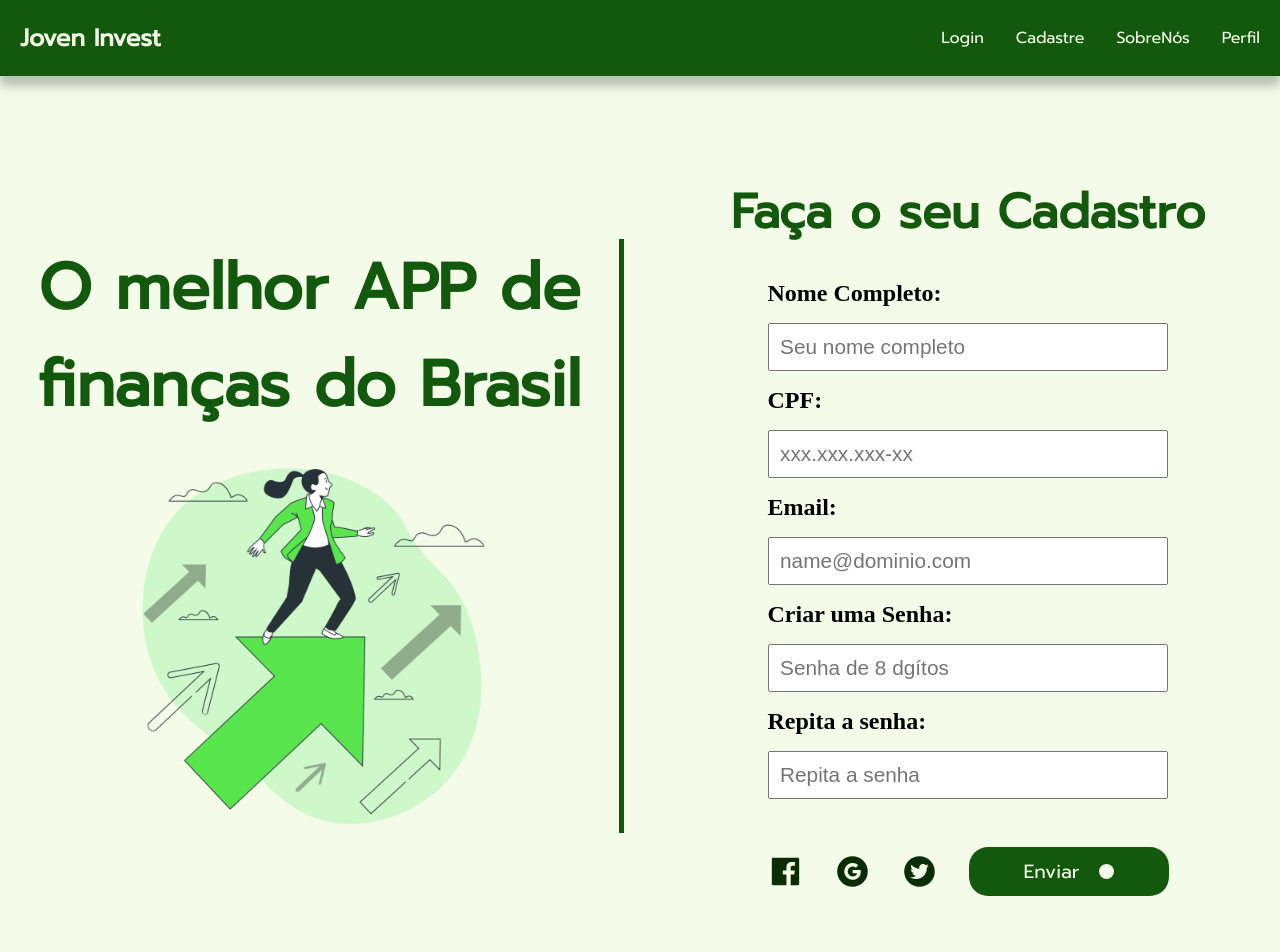
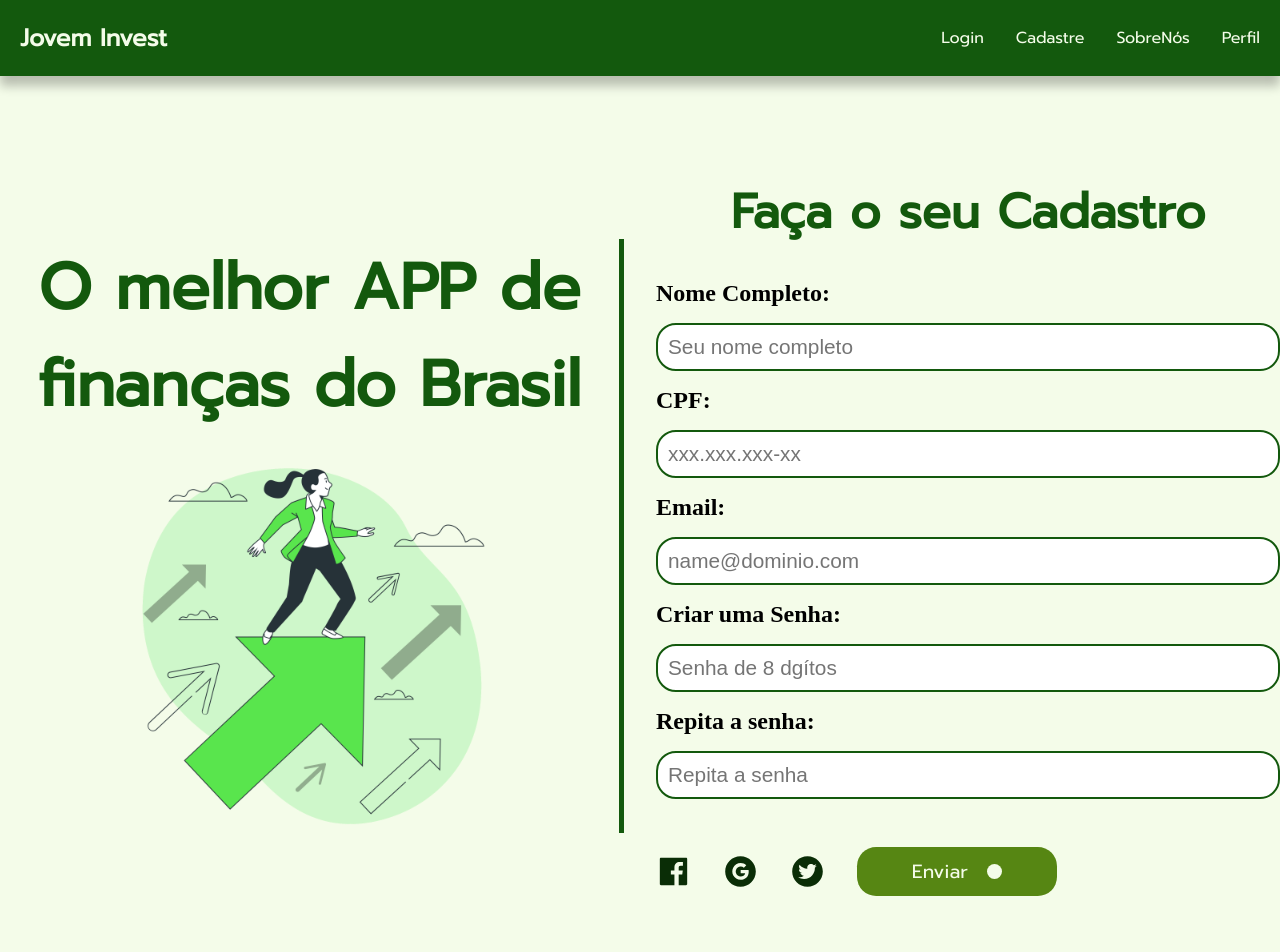
Before and after one commit to Arttutu/Jovem-Invest, a React (Create React App) app: page / in a window 1280 px wide. Shown: the top 952 px of the page. Built offline with nearby package versions, Linux system fonts and the light colour scheme; the HTML template or start-up script is replaced by a standard one.

Commit message:
adicionando nova cor ao botão principal, aumentando o input do formulário e mudando o seu estilo. Correção de texto daa logo principal

```diff
--- a/src/Components/Formulario/index.jsx
+++ b/src/Components/Formulario/index.jsx
@@ -1,6 +1,6 @@
 import React from 'react'
 import { styled } from 'styled-components'
-import { Font, VerdeEscuro1 } from '../UI/variaveis'
+import { Font, VerdeEscuro1, VerdeEscuro2 } from '../UI/variaveis'
 import Submit from '../Submit'
 
 
@@ -18,15 +18,16 @@ const LabelStyle = styled.label`
 const InputStyle = styled.input`
    font-size: 1.3em;
    font-style: ${Font};
-   width: 400px;
+   width: 600px;
    margin: 0 auto;
    padding: 10px;
-   box-sizing: border-box;
+    border: 2px solid ${VerdeEscuro2};
+   border-radius: 20px;
    &:hover{
     border: 3px solid ${VerdeEscuro1}
    }
    @media (max-width:768px){
-        width: 300px;
+        max-width: 300px;
 
     }
 `
--- a/src/Components/Header/index.jsx
+++ b/src/Components/Header/index.jsx
@@ -54,14 +54,14 @@ export default function Header({setMenuOpen}) {
       <Box>
         <BoxNav>
           <BoxLogo>
-                <Logo>Joven Invest</Logo>
+                <Logo>Jovem Invest</Logo>
                 <RxHamburgerMenu onClick={() => setMenuOpen(true)} />
           </BoxLogo>
           <nav>
             <Lista>
                 <ListaItem>Login</ListaItem>
                 <ListaItem>Cadastre</ListaItem>
-                <ListaItem ><Link to='sobre' smooth={true} duration={400}>SobreNós</Link></ListaItem>
+                <ListaItem >SobreNós</ListaItem>
                 <ListaItem >Perfil</ListaItem>
             </Lista>
           </nav>
--- a/src/Components/HeaderMobile/index.jsx
+++ b/src/Components/HeaderMobile/index.jsx
@@ -66,6 +66,7 @@ const LinkMenuNav = styled.li`
   &:hover{
     scale: 1.1;
     color: ${VerdeClaro2};
+
   }
 `
 const BoxLogo = styled.div`
@@ -103,7 +104,7 @@ export default function MenuMobile({menuopen, setMenuOpen}) {
           <UlStyle>
               <LinkMenuNav>Login</LinkMenuNav>
               <LinkMenuNav>Cadastre</LinkMenuNav>
-              <LinkMenuNav><Link to='sobre' smooth={true} duration={400}>SobreNós</Link></LinkMenuNav>
+              <LinkMenuNav>SobreNós</LinkMenuNav>
               <LinkMenuNav>Perfil</LinkMenuNav>
           </UlStyle>
         </NavListaMobile>
--- a/src/Components/SobreNos/index.jsx
+++ b/src/Components/SobreNos/index.jsx
@@ -12,7 +12,8 @@ const BoxConteudo  =styled.section`
     justify-content: center;
     @media (max-width:769px){
         flex-direction: column;
-        margin: 100px 10px;
+        gap: 5rem;
+        margin: 100px 50px;
     }
 `
 const BoxDescricao = styled.div`
@@ -48,7 +49,7 @@ const Texto  = styled.p`
 export default function SobreNos() {
   return (
     <Box>
-        <Element name='sobre'>
+        <Element>
             <BoxConteudo>
                     <BoxDescricao>
                         <Titulo>Nossa História</Titulo>
@@ -65,7 +66,6 @@ export default function SobreNos() {
                     <BoxImagem>
                         <Imagem sobre src={ilustracao}/>
                     </BoxImagem>
-
             </BoxConteudo>
        </Element>
 
--- a/src/Components/Submit/index.jsx
+++ b/src/Components/Submit/index.jsx
@@ -4,6 +4,15 @@ import { Bolinha, BotaoPrincipal } from '../UI'
 import { VerdeEscuro1 } from '../UI/variaveis'
 import { styled } from 'styled-components'
 
+const BoxSubmit = styled.div`
+    margin-top: 2em;
+    display: flex;
+    gap: 2em;
+    align-items: center;
+    @media (max-width: 768px){
+        flex-direction: column-reverse;
+    }
+`
 const BoxIcones = styled.div`
     display: flex;
     align-items: center;
@@ -15,15 +24,7 @@ const BoxIcones = styled.div`
         color: ${VerdeEscuro1};
     }
 `
-const BoxSubmit = styled.div`
-    margin-top: 2em;
-    display: flex;
-    gap: 2em;
-    align-items: center;
-    @media (max-width: 768px){
-        flex-direction: column;
-    }
-`
+
 
 export default function Submit() {
   return (
--- a/src/Components/UI/index.jsx
+++ b/src/Components/UI/index.jsx
@@ -1,5 +1,5 @@
 import { styled } from "styled-components";
-import { Branco, Font, VerdeClaro2, VerdeEscuro1, VerdeEscuro2 } from "./variaveis";
+import { Branco, Font, VerdeClaro, VerdeClaro2, VerdeEscuro1, VerdeEscuro2 } from "./variaveis";
 
 export const Box = styled.div`
     max-width: 1440px;
@@ -20,7 +20,7 @@ export const BotaoPrincipal = styled.button`
     gap: 1em;
     width: 200px;
     padding: 10px;
-    background-color: ${VerdeEscuro2};
+    background-color: ${VerdeClaro};
     border: none;
     border-radius: 1em;
     font-size: 1.2em;
@@ -28,8 +28,8 @@ export const BotaoPrincipal = styled.button`
     color: ${Branco};
     transition: all.5s;
     &:hover{
-        background-color: ${VerdeClaro2};
-        color: ${VerdeEscuro2};
+        background-color: ${VerdeEscuro2};
+        color: ${VerdeClaro2};
         scale: 1.1;
     }
 
```
